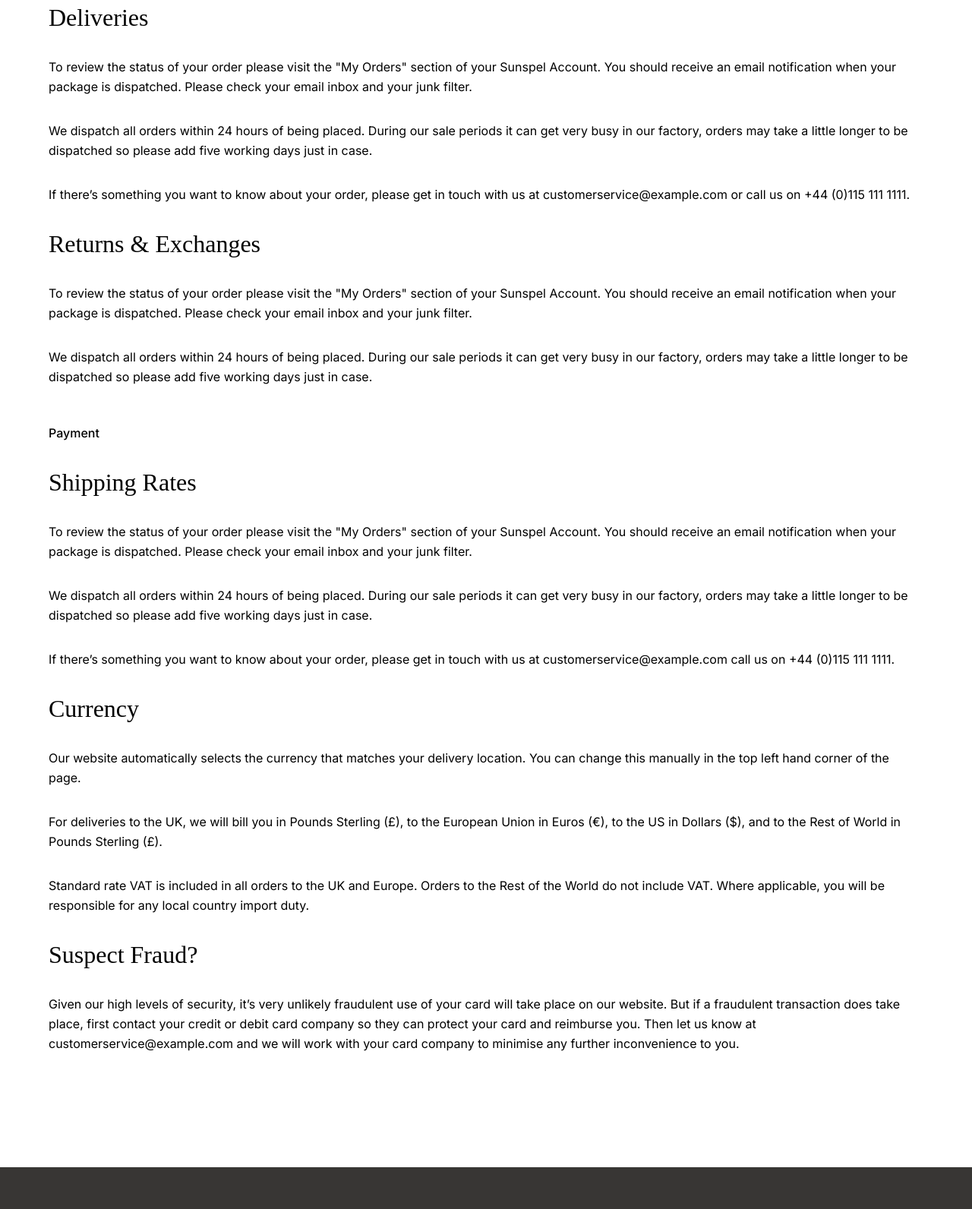
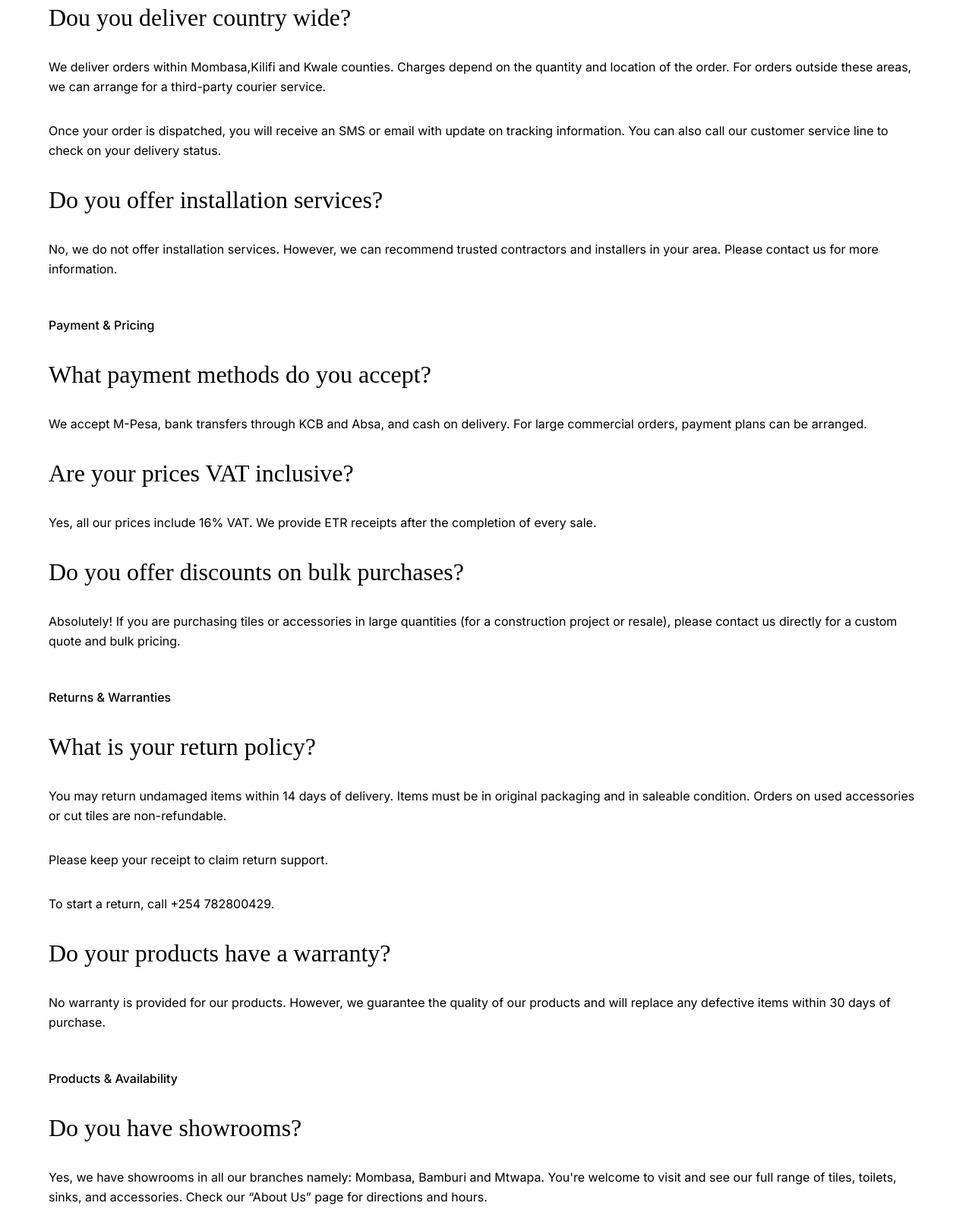
Before and after one commit to blue-romeo/company_web-main, a Gatsby site: page /faq in a window 1280 px wide. Shown: the part 721-2313 px from the top of the page at 76% size. Built offline with nearby package versions, Linux system fonts and the light colour scheme; Gatsby itself is replaced by a stand-in of ours; a web font is replaced by a local one.

Commit message:
faq page updated

```diff
--- a/src/pages/faq.js
+++ b/src/pages/faq.js
@@ -20,93 +20,80 @@ const FaqPage = (props) => {
           <div className={styles.section}>
             <span>Your Orders</span>
             <div className={styles.subSection}>
-              <h3>Deliveries</h3>
+              <h3>Dou you deliver country wide?</h3>
               <p>
-                To review the status of your order please visit the "My Orders"
-                section of your Sunspel Account. You should receive an email
-                notification when your package is dispatched. Please check your
-                email inbox and your junk filter.
+                We deliver orders within Mombasa,Kilifi and Kwale counties. Charges depend on the quantity and location of the order. For orders outside these areas, we can arrange for a third-party courier service.
               </p>
               <p>
-                We dispatch all orders within 24 hours of being placed. During
-                our sale periods it can get very busy in our factory, orders may
-                take a little longer to be dispatched so please add five working
-                days just in case.
-              </p>
-              <p>
-                If there’s something you want to know about your order, please
-                get in touch with us at customerservice@example.com or call us
-                on +44 (0)115 111 1111.
+                Once your order is dispatched, you will receive an SMS or email with update on tracking information. You can also call our customer service line to check on your delivery status.
               </p>
             </div>
+
             <div className={styles.subSection}>
-              <h3>Returns & Exchanges</h3>
+              <h3>Do you offer installation services?</h3>
               <p>
-                To review the status of your order please visit the "My Orders"
-                section of your Sunspel Account. You should receive an email
-                notification when your package is dispatched. Please check your
-                email inbox and your junk filter.
-              </p>
-              <p>
-                We dispatch all orders within 24 hours of being placed. During
-                our sale periods it can get very busy in our factory, orders may
-                take a little longer to be dispatched so please add five working
-                days just in case.
+                No, we do not offer installation services. However, we can recommend trusted contractors and installers in your area. Please contact us for more information.
               </p>
             </div>
           </div>
 
           <div className={styles.section}>
-            <span>Payment</span>
+            <span>Payment & Pricing</span>
             <div className={styles.subSection}>
-              <h3>Shipping Rates</h3>
+              <h3>What payment methods do you accept?</h3>
               <p>
-                To review the status of your order please visit the "My Orders"
-                section of your Sunspel Account. You should receive an email
-                notification when your package is dispatched. Please check your
-                email inbox and your junk filter.
-              </p>
-              <p>
-                We dispatch all orders within 24 hours of being placed. During
-                our sale periods it can get very busy in our factory, orders may
-                take a little longer to be dispatched so please add five working
-                days just in case.
-              </p>
-              <p>
-                If there’s something you want to know about your order, please
-                get in touch with us at customerservice@example.com call us on
-                +44 (0)115 111 1111.
+                We accept M-Pesa, bank transfers through KCB and Absa, and cash on delivery. For large commercial orders, payment plans can be arranged.
               </p>
             </div>
             <div className={styles.subSection}>
-              <h3>Currency</h3>
+              <h3>Are your prices VAT inclusive?</h3>
               <p>
-                Our website automatically selects the currency that matches your
-                delivery location. You can change this manually in the top left
-                hand corner of the page.
-              </p>
-              <p>
-                For deliveries to the UK, we will bill you in Pounds Sterling
-                (£), to the European Union in Euros (€), to the US in Dollars
-                ($), and to the Rest of World in Pounds Sterling (£).
-              </p>
-              <p>
-                Standard rate VAT is included in all orders to the UK and
-                Europe. Orders to the Rest of the World do not include VAT.
-                Where applicable, you will be responsible for any local country
-                import duty.
+                Yes, all our prices include 16% VAT. We provide ETR receipts after the completion of every sale.
               </p>
             </div>
             <div className={styles.subSection}>
-              <h3>Suspect Fraud?</h3>
+              <h3>Do you offer discounts on bulk purchases?</h3>
               <p>
-                Given our high levels of security, it’s very unlikely fraudulent
-                use of your card will take place on our website. But if a
-                fraudulent transaction does take place, first contact your
-                credit or debit card company so they can protect your card and
-                reimburse you. Then let us know at customerservice@example.com
-                and we will work with your card company to minimise any further
-                inconvenience to you.
+                Absolutely! If you are purchasing tiles or accessories in large quantities (for a construction project or resale), please contact us directly for a custom quote and bulk pricing.
+              </p>
+            </div>
+          </div>
+
+          <div className={styles.section}>
+            <span>Returns & Warranties</span>
+            <div className={styles.subSection}>
+              <h3>What is your return policy?</h3>
+              <p>
+                You may return undamaged items within 14 days of delivery. Items must be in original packaging and in saleable condition. Orders on used accessories or cut tiles are non-refundable.
+              </p>
+              <p>
+                Please keep your receipt to claim return support.
+              </p>
+              <p>
+                To start a return, call +254 782800429.
+              </p>
+            </div>
+            <div className={styles.subSection}>
+              <h3>Do your products have a warranty?</h3>
+              <p>
+                No warranty is provided for our products. However, we guarantee the quality of our products and will replace any defective items within 30 days of purchase.
+              </p>
+
+            </div>
+          </div>
+
+          <div className={styles.section}>
+            <span>Products & Availability</span>
+            <div className={styles.subSection}>
+              <h3>Do you have showrooms?</h3>
+              <p>
+                Yes, we have showrooms in all our branches namely: Mombasa, Bamburi and Mtwapa. You're welcome to visit and see our full range of tiles, toilets, sinks, and accessories. Check our “About Us” page for directions and hours.
+              </p>
+            </div>
+            <div className={styles.subSection}>
+              <h3>Are all items in stock?</h3>
+              <p>
+                Most items listed on our website are in stock. However, high-demand products or imported items may have limited availability. If an item is out of stock, we'll notify you immediately with the next available date or suggest alternatives.
               </p>
             </div>
           </div>
```
